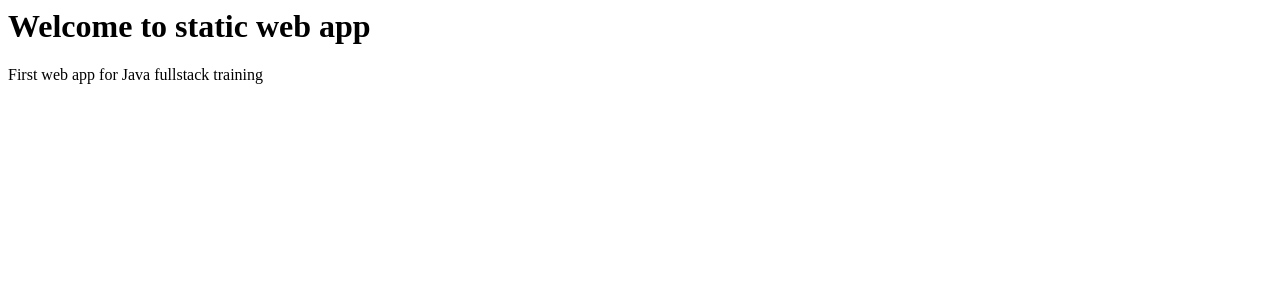
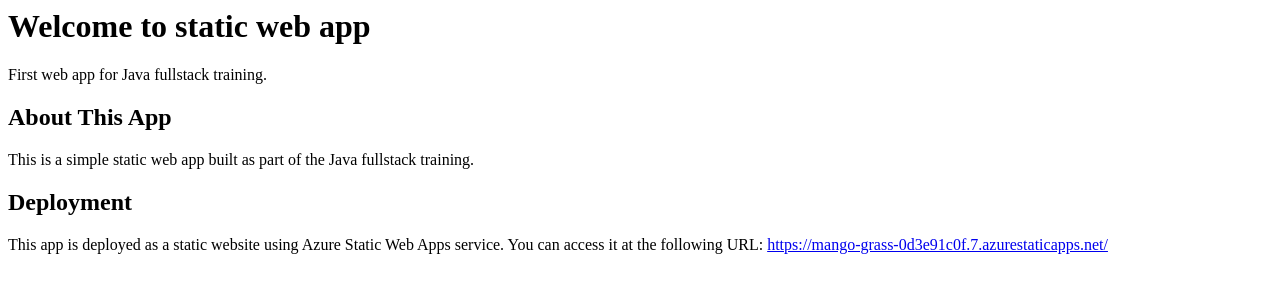
Before and after one commit to NikhilKathait/static-web-app, a plain HTML site: page index.html in a window 1280 px wide. Drawn offline with Linux system fonts and the light colour scheme.

Commit message:
Added more details

```diff
--- a/index.html
+++ b/index.html
@@ -1,5 +1,22 @@
-<h1>Welcome to static web app</h1>
+<head>
+    <title>My Static Web App</title>
+</head>
 
-<p>
-    First web app for Java fullstack training
-</p>
+<body>
+    <h1>Welcome to static web app</h1>
+
+    <p>
+        First web app for Java fullstack training.
+    </p>
+
+    <h2>About This App</h2>
+    <p>
+        This is a simple static web app built as part of the Java fullstack training.
+    </p>
+
+    <h2>Deployment</h2>
+    <p>
+        This app is deployed as a static website using Azure Static Web Apps service.
+        You can access it at the following URL: <a href="https://mango-grass-0d3e91c0f.7.azurestaticapps.net/">https://mango-grass-0d3e91c0f.7.azurestaticapps.net/</a>
+    </p>
+</body>
```
